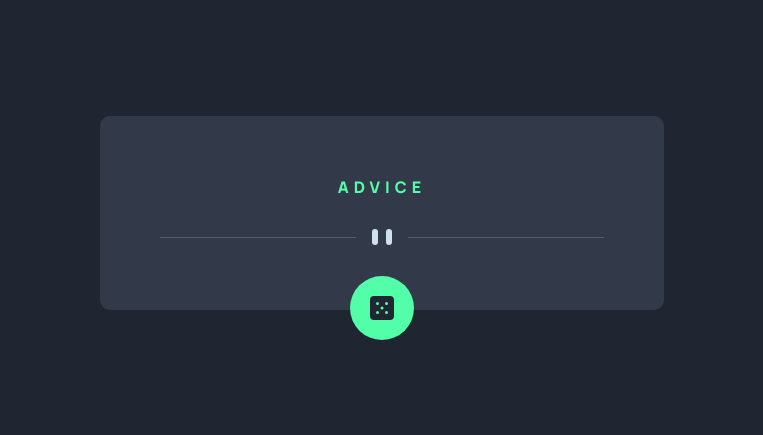
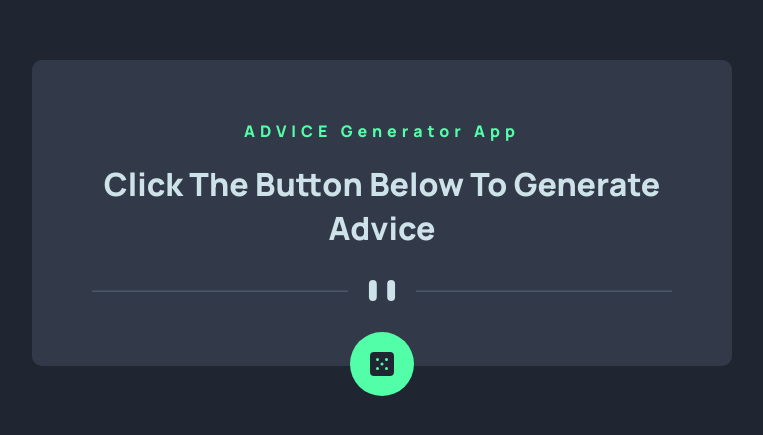
Before and after one commit to RaulTindogan/advice-generator-app, a plain HTML site: page index.html in a window 1280 px wide. Shown: the part 187-622 px from the top of the page, without its empty margins (258-1021 px from the left). Drawn offline with Linux system fonts and the light colour scheme.

Commit message:
add placeholder

```diff
--- a/index.html
+++ b/index.html
@@ -12,8 +12,8 @@
   <main>
     <div class="advice">
       <div class="advice__text">
-        <p class="advice__id--container">ADVICE <span class="advice__id"></span></p>
-        <h1 class="advice__heading"></h1>
+        <p class="advice__id--container">ADVICE <span class="advice__id">Generator App</span></p>
+        <h1 class="advice__heading">Click The Button Below To Generate Advice</h1>
       </div>
       <picture class="advice__divider">
         <source media="(min-width: 768px)" srcset="./images/pattern-divider-desktop.svg">
```
